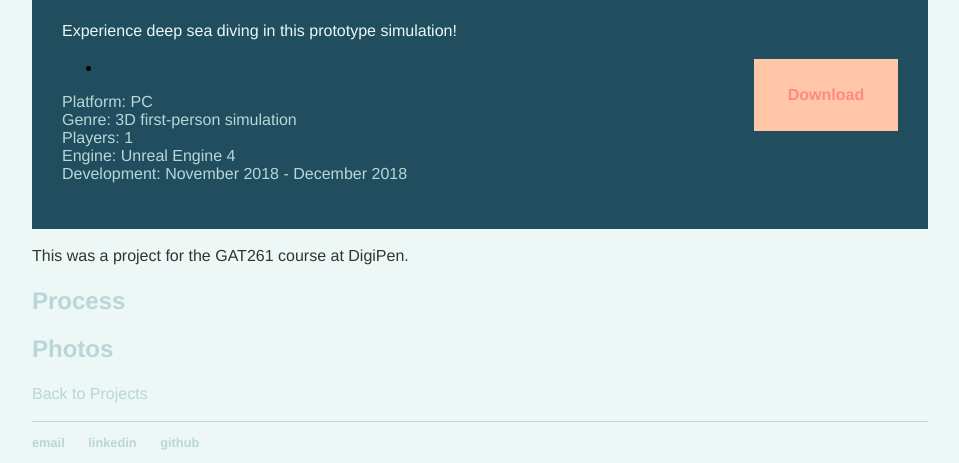
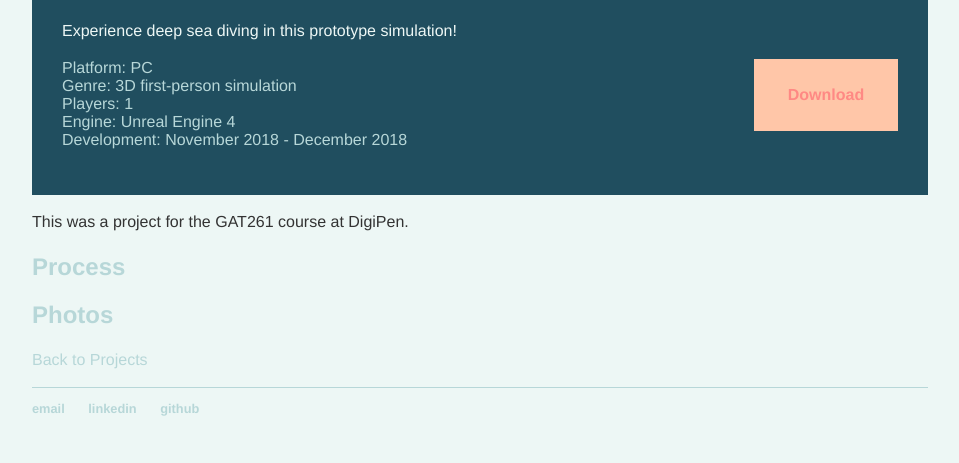
Before and after one commit to digigrant/digigrant.github.io, a Jekyll site: the page built from projects/diving-game.html, in a window 1280 px wide. Shown: the part 925-1388 px from the top of the page, without its empty margins (160-1119 px from the left). Built offline with Jekyll 4.4.1, drawn with Linux system fonts in a browser that asks for light colours; after the commit the page ends 1354 px from its top, so only the background shows below that.

Commit message:
Update _fonts.scss

```diff
--- a/_sass/_fonts.scss
+++ b/_sass/_fonts.scss
@@ -92,6 +92,12 @@ footer
         }
     }
 
+    .downloads
+    {
+        list-style: none;
+        padding-left: 0px;
+    }
+
     .buttonDownload
     {
         font-family: $font-family;
```
